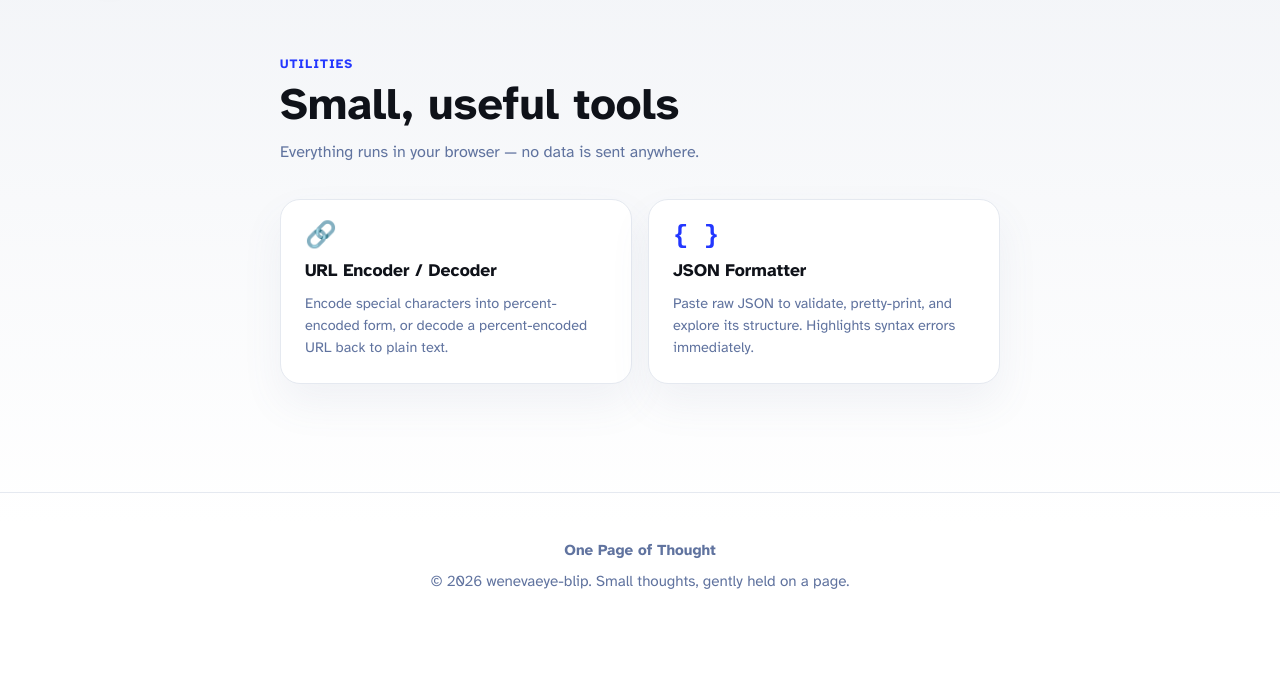
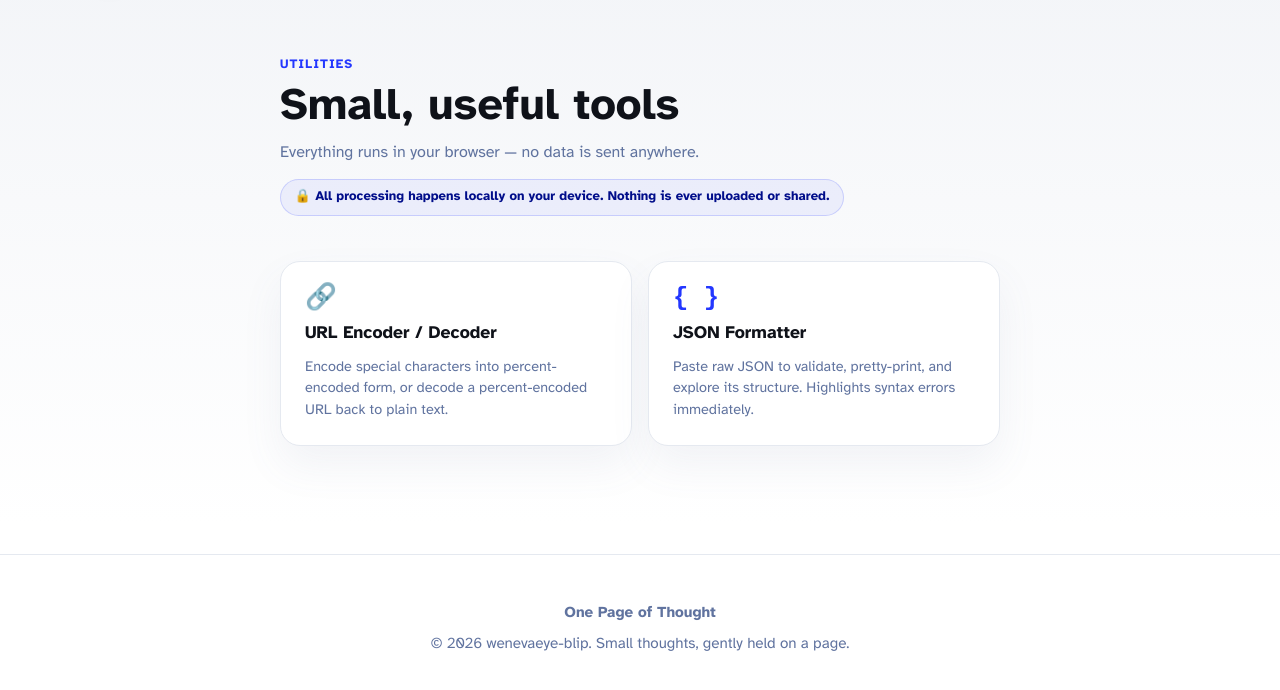
Before and after one commit to wenevaeye-blip/my-think, an Astro site: page /my-think/tools in a window 1280 px wide. Shown: the part 76-766 px from the top of the page. Built offline with nearby package versions, Linux system fonts and the light colour scheme; Astro itself is replaced by a stand-in of ours.

Commit message:
feat: add privacy assurance badge to all tools pages

```diff
--- a/src/pages/tools/index.astro
+++ b/src/pages/tools/index.astro
@@ -49,6 +49,19 @@ const tools = [
 				font-size: 1rem;
 				color: rgb(var(--gray));
 				margin: 0;
+			}
+			.privacy-notice {
+				display: inline-flex;
+				align-items: center;
+				gap: 0.4rem;
+				margin-top: 0.75rem;
+				padding: 0.4rem 0.85rem;
+				background: rgba(35, 55, 255, 0.06);
+				border: 1px solid rgba(35, 55, 255, 0.18);
+				border-radius: 999px;
+				font-size: 0.82rem;
+				color: var(--accent-dark);
+				font-weight: 700;
 			}
 			.tools-grid {
 				display: grid;
@@ -106,6 +119,9 @@ const tools = [
 				<p class="eyebrow">Utilities</p>
 				<h1>Small, useful tools</h1>
 				<p class="lead">Everything runs in your browser — no data is sent anywhere.</p>
+			<p class="privacy-notice" aria-label="Privacy assurance">
+				🔒 All processing happens locally on your device. Nothing is ever uploaded or shared.
+			</p>
 			</header>
 
 			<nav class="tools-grid" aria-label="Available tools">
--- a/src/pages/tools/json-formatter.astro
+++ b/src/pages/tools/json-formatter.astro
@@ -46,6 +46,19 @@ const withBase = (path = '') => new URL(path.replace(/^\//, ''), `https://exampl
 				font-size: 0.95rem;
 				color: rgb(var(--gray));
 				margin: 0;
+			}
+			.privacy-notice {
+				display: inline-flex;
+				align-items: center;
+				gap: 0.4rem;
+				margin-top: 0.65rem;
+				padding: 0.4rem 0.85rem;
+				background: rgba(35, 55, 255, 0.06);
+				border: 1px solid rgba(35, 55, 255, 0.18);
+				border-radius: 999px;
+				font-size: 0.82rem;
+				color: var(--accent-dark);
+				font-weight: 700;
 			}
 			.tool-card {
 				background: white;
@@ -173,7 +186,10 @@ const withBase = (path = '') => new URL(path.replace(/^\//, ''), `https://exampl
 			<header class="page-header">
 				<p class="eyebrow">Utility</p>
 				<h1>JSON Formatter</h1>
-				<p class="lead">Validate, pretty-print, or minify JSON. Runs entirely in your browser.</p>
+				<p class="lead">Validate, pretty-print, or minify JSON directly in your browser.</p>
+			<p class="privacy-notice" aria-label="Privacy assurance">
+				🔒 Your JSON never leaves your device — no servers, no tracking, no worries.
+			</p>
 			</header>
 
 			<section class="tool-card" aria-label="JSON formatter tool">
--- a/src/pages/tools/url-codec.astro
+++ b/src/pages/tools/url-codec.astro
@@ -46,6 +46,19 @@ const withBase = (path = '') => new URL(path.replace(/^\//, ''), `https://exampl
 				font-size: 0.95rem;
 				color: rgb(var(--gray));
 				margin: 0;
+			}
+			.privacy-notice {
+				display: inline-flex;
+				align-items: center;
+				gap: 0.4rem;
+				margin-top: 0.65rem;
+				padding: 0.4rem 0.85rem;
+				background: rgba(35, 55, 255, 0.06);
+				border: 1px solid rgba(35, 55, 255, 0.18);
+				border-radius: 999px;
+				font-size: 0.82rem;
+				color: var(--accent-dark);
+				font-weight: 700;
 			}
 			.tool-card {
 				background: white;
@@ -162,7 +175,10 @@ const withBase = (path = '') => new URL(path.replace(/^\//, ''), `https://exampl
 			<header class="page-header">
 				<p class="eyebrow">Utility</p>
 				<h1>URL Encoder / Decoder</h1>
-				<p class="lead">Runs entirely in your browser — nothing is sent to any server.</p>
+				<p class="lead">Encode or decode URLs directly in your browser.</p>
+			<p class="privacy-notice" aria-label="Privacy assurance">
+				🔒 Your text never leaves your device — no servers, no tracking, no worries.
+			</p>
 			</header>
 
 			<section class="tool-card" aria-label="URL codec tool">
```
